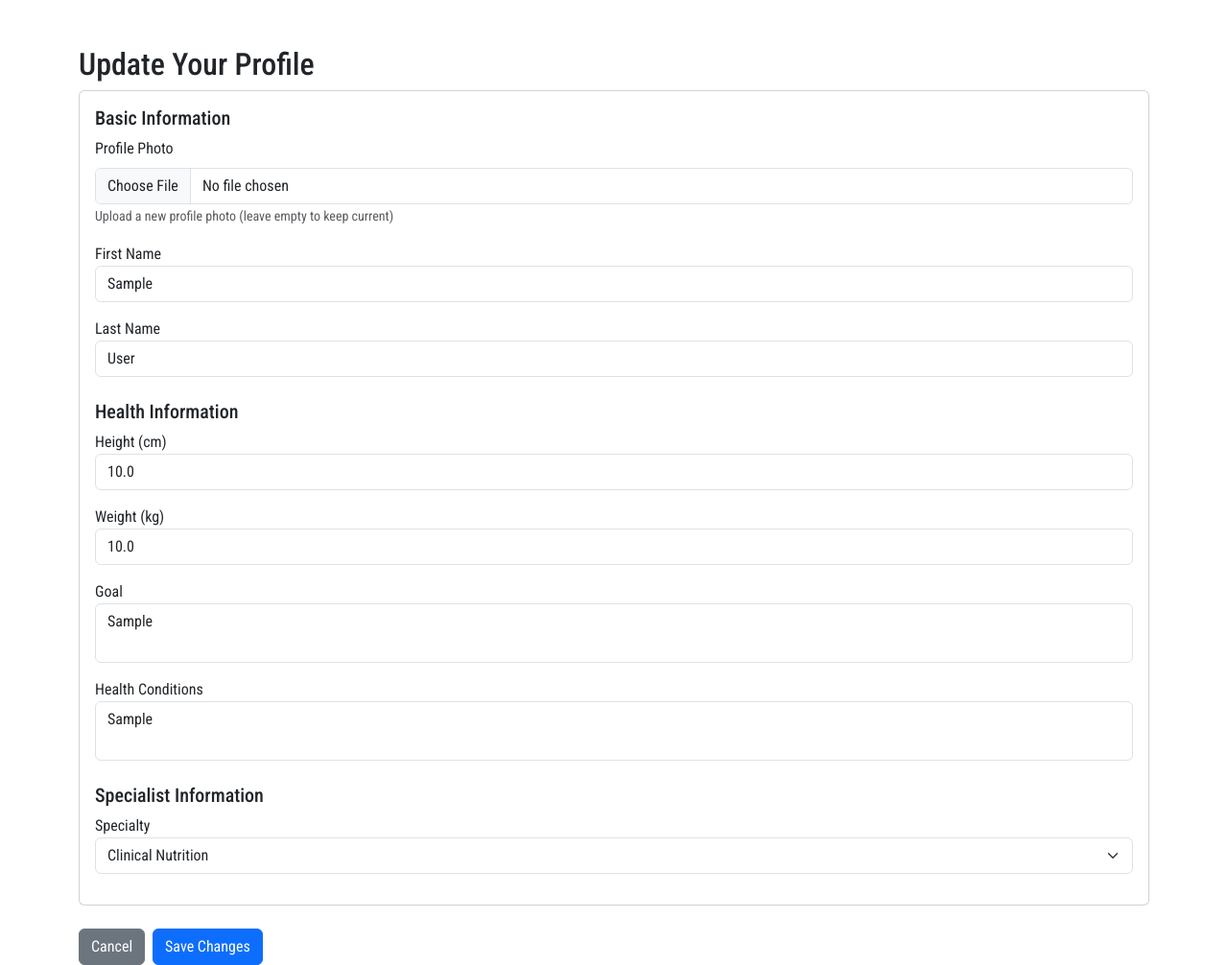
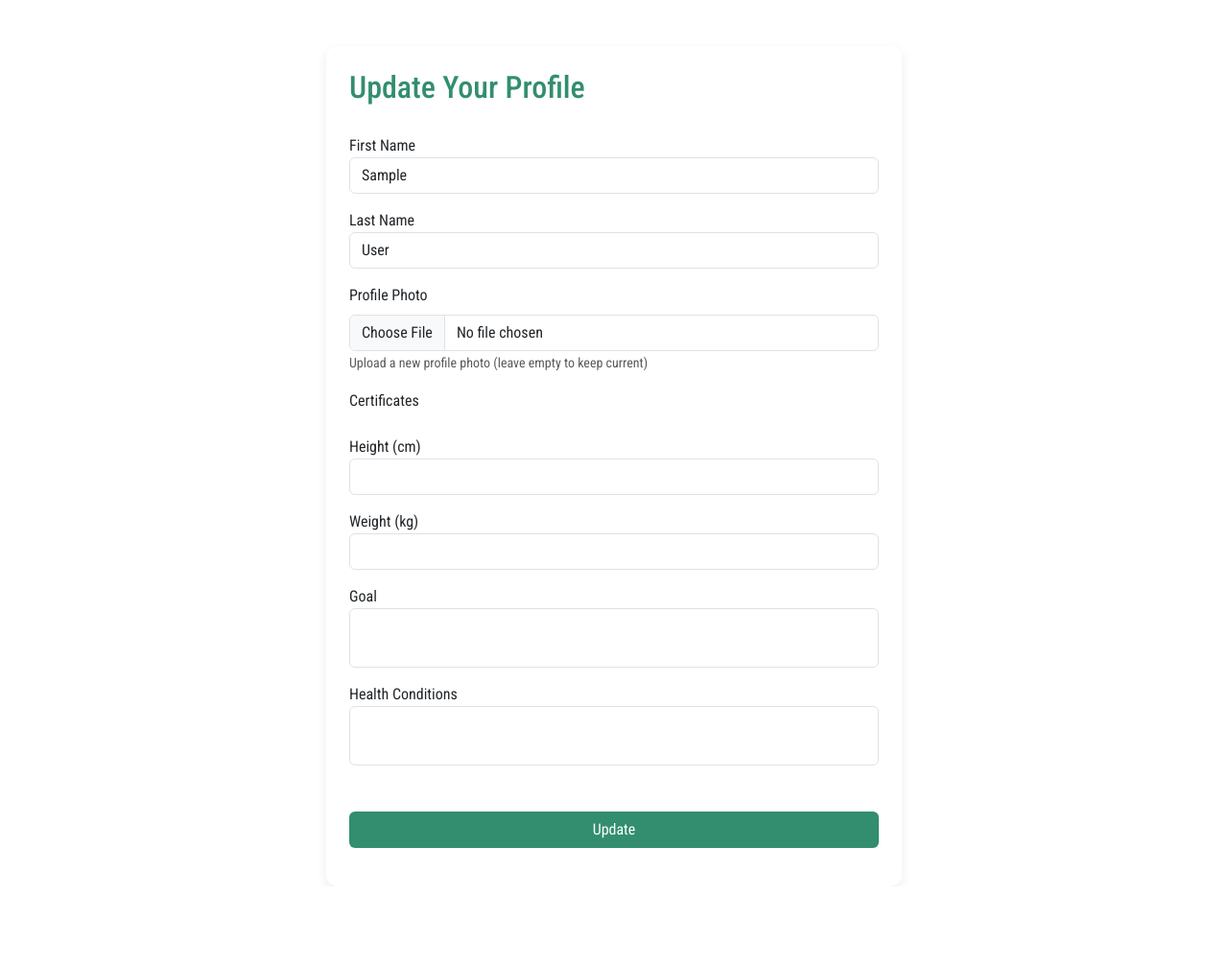
Before and after one commit to Raed-Mulla/NutriWay, a Django app: page /profile/update/ in a window 1280 px wide. Shown: the part 56-1062 px from the top of the page at 96% size. After the commit the page ends 940 px from the top, so only its background shows below. Run offline with Django 5.2, Linux system fonts and the light colour scheme; a user stored in the database is signed in; tables that the repository leaves empty hold one stand-in row (values such as "Sample post"); some libraries are stand-ins or nearby versions.

Commit message:
Add update profile page with style

```diff
--- a/NutriWay/NutriWay/settings.py
+++ b/NutriWay/NutriWay/settings.py
@@ -48,7 +48,7 @@
     'specialists',
     'payments',
     'accounts',
-    'stripe'
+    'stripe',
 ]
 
 MIDDLEWARE = [
--- a/NutriWay/accounts/templates/accounts/update_profile.html
+++ b/NutriWay/accounts/templates/accounts/update_profile.html
@@ -2,7 +2,106 @@
 {% block title %}Update Profile{% endblock %}
 
 {% block content %}
-<div class="container mt-5">
+<section class="form-sec login mt-5">
+  <div class="container d-flex flex-column align-items-center">
+    <form action="" method="post" class="bg-white p-4">
+      {% csrf_token %}
+      <h2 class="main-title-2">Update Your Profile</h2>
+      <div class="mb-3">
+        <label>First Name</label>
+        <input type="text" class="form-control" name="first_name" value="{{ request.user.first_name }}">
+      </div>
+
+      <div class="mb-3">
+        <label>Last Name</label>
+        <input type="text" class="form-control" name="last_name" value="{{ request.user.last_name }}">
+      </div>
+      {% if request.user.specialist %}
+      <div class="mb-3">
+          <label class="form-label">Profile Photo</label>
+          <input type="file" class="form-control" name="profile_image">
+          <small class="text-muted">Upload a new profile photo (leave empty to keep current)</small>
+        </div>
+        <div class="mb-3">
+          <div class="certificate-label d-flex justify-content-between">
+            <label class="form-label">Certificates</label>
+            <button class="add border-0 bg-transparent" type="button" onclick="addCertificate()">
+              <i class="fa-solid fa-plus"></i>
+            </button>
+          </div>
+          <div id="certificates-container"></div>
+        </div>
+        {% endif %}
+
+
+        {% if request.user.person %}
+          <div class="mb-3">
+            <div class="mb-3">
+            <label>Height (cm)</label>
+            <input type="number" step="0.01" class="form-control" name="height" value="{{ latest_data.height|default:'' }}">
+          </div>
+
+          <div class="mb-3">
+            <label>Weight (kg)</label>
+            <input type="number" step="0.01" class="form-control" name="weight" value="{{ latest_data.weight|default:'' }}">
+          </div>
+
+          <div class="mb-3">
+            <label>Goal</label>
+            <textarea class="form-control" name="goal">{{ latest_data.goal|default:'' }}</textarea>
+          </div>
+
+          <div class="mb-3">
+            <label>Health Conditions</label>
+            <textarea class="form-control" name="chronic_diseases">{{ latest_data.chronic_diseases|default:'' }}</textarea>
+          </div>
+      {% endif %}
+      <input type="submit" value="Update" class="btn d-block w-100 mt-5">
+    </form>
+  </div>
+</section>
+<script>
+  let certificateCount = 1;
+  // Certificates
+  function addCertificate() {
+    const container = document.getElementById("certificates-container");
+
+    const newField = document.createElement("div");
+    newField.className = "certificate-item mb-3 position-relative";
+
+    newField.innerHTML = `
+    <div>
+      <label class="form-label">Certificate Name ${certificateCount}</label>
+      <input type="text" class="form-control mb-2" name="certificates-name-${certificateCount}" required>
+      <input type="file" class="form-control" required>
+    </div>
+    <button type="button" class="cancel position-absolute bg-transparent top-0 end-0 text-danger border-0" onclick="removeCertificate(this)">
+      <i class="fa-solid fa-xmark"></i>
+    </button>
+  `;
+
+    container.appendChild(newField);
+    resetCertificateLabels();
+  }
+
+  function removeCertificate(button) {
+    button.parentElement.remove();
+    resetCertificateLabels();
+  }
+
+  function resetCertificateLabels() {
+    const items = document.querySelectorAll('.certificate-item');
+    items.forEach((item, index) => {
+      const label = item.querySelector('label');
+      const input = item.querySelector('input[type="text"]');
+      label.textContent = `Certificate Name ${index + 1}`;
+      input.setAttribute('name', `certificates-name-${index + 1}`);
+    });
+    certificateCount = items.length + 1;
+  }
+</script>
+{% endblock %}
+<!-- <div class="container mt-5">
   <h2>Update Your Profile</h2>
 
   <form method="post" enctype="multipart/form-data">
@@ -75,5 +174,4 @@
       <button type="submit" class="btn btn-primary">Save Changes</button>
     </div>
   </form>
-</div>
-{% endblock %}
+</div> -->
--- a/NutriWay/payments/templates/payments/subscription_summary.html
+++ b/NutriWay/payments/templates/payments/subscription_summary.html
@@ -18,7 +18,7 @@
           {% endfor %}
         </li>
       </ul>
-      <a href="{%url 'payments:start_checkout_subscription' plan.id%}">Proceed to payment</a>
+      <a href="{% url 'payments:start_checkout_subscription' plan.id %}">Proceed to payment</a>
 
 </div>
 {% endblock %}
--- a/NutriWay/specialists/templates/specialists/list_subscription_plan.html
+++ b/NutriWay/specialists/templates/specialists/list_subscription_plan.html
@@ -28,7 +28,7 @@
               </select>
             </div>
             <div class="price text-center mb-3 mt-3 fw-bold">{{plan.price}}$</div>
-            <a href="" class="main-btn btn d-block m-auto mb-2">Subscribe</a>
+            <a href="{% url 'payments:subscription_summary' plan.id %}" class="main-btn btn d-block m-auto mb-2 ">Subscribe</a>
           </div>
         </div>
       </div>
```
Also changed, not shown: NutriWay/media/images/default_profile.png (renamed from NutriWay/media/images/default_profile.jpg).
